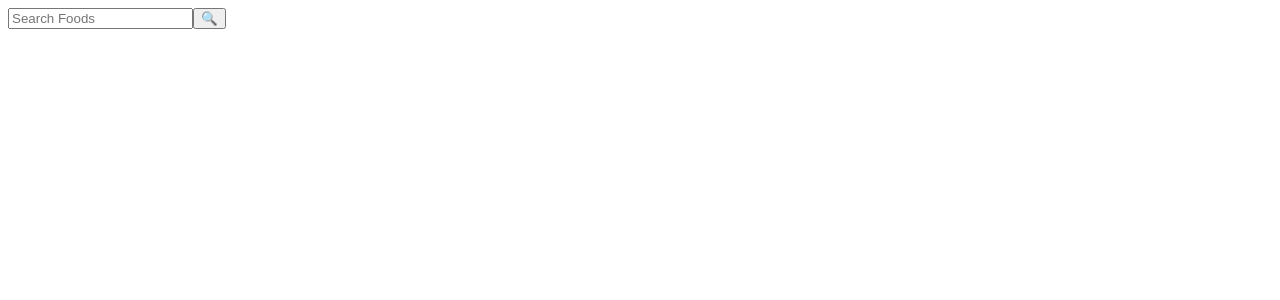
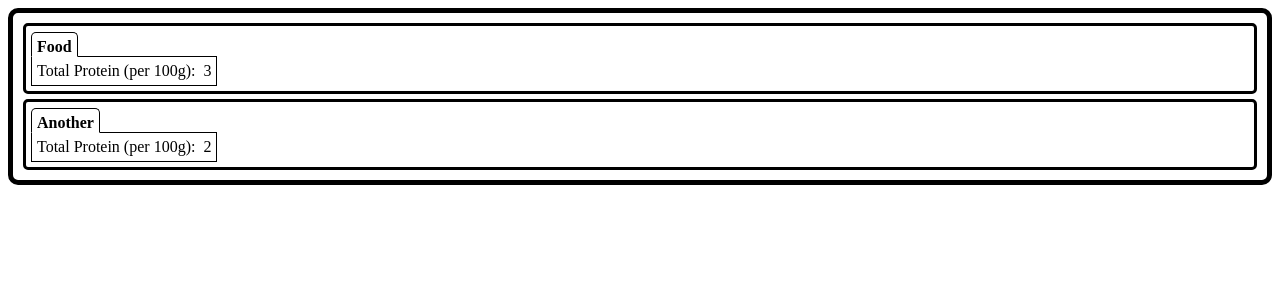
Before and after one commit to Nicholas-Gregory/ProteinHelper, a React (Vite) app in the folder client/: page / in a window 1280 px wide. Shown: the top 300 px of the page. Built offline with nearby package versions, Linux system fonts and the light colour scheme.

Commit message:
Component: FoodList; Stylesheet: style.css

```diff
--- a/client/src/App.jsx
+++ b/client/src/App.jsx
@@ -1,11 +1,27 @@
 import AminoLevelsViewer from "./AminoLevelsViewer";
 import AutoCompleteList from "./AutoCompleteList";
+import FoodList from "./FoodList";
 import SearchBar from "./SearchBar";
+
+import './style.css';
 
 export default function App({}) {
     return (
         <>
-            <SearchBar placeholderText={"Search Foods"} onSearch={term => console.log(term)} />
+            <FoodList foods={[
+                {
+                    _id: 1,
+                    name: 'Food',
+                    histidine: 2,
+                    isoleucine: 1
+                },
+                {
+                    _id: 2,
+                    name: 'Another',
+                    histidine: 1,
+                    isoleucine: 1
+                }
+            ]} onSelect={id => console.log(id)}/>
         </>
     )
 }
--- /dev/null
+++ b/client/src/FoodList.jsx
@@ -0,0 +1,46 @@
+export default function FoodList({ foods, onSelect }) {
+    return (
+        <div
+            className="list-container"
+        >
+            {foods.map(food =>
+                <div
+                    key={food._id}
+                    className="list-item"
+                    onClick={() => onSelect(food._id)}
+                    style={{
+                        cursor: 'grab'
+                    }}
+                >
+                    <div
+                        className="list-item-title"
+                    >
+                        {food.name}
+                    </div>
+                    <div
+                        className="list-item-content"
+                    >
+                        Total Protein (per 100g): &nbsp;
+                        {Object.keys(food).reduce((total, key) => {
+                            if ([
+                                    'histidine',
+                                    'isoleucine',
+                                    'leucine',
+                                    'lysine',
+                                    'methionine',
+                                    'phenylalanine',
+                                    'threonine',
+                                    'tryptophan',
+                                    'valine'
+                                ].includes(key)) {
+                                    return total + food[key];
+                                } else {
+                                    return 0;
+                                }
+                        }, 0)}
+                    </div>
+                </div>
+            )}
+        </div>
+    )
+}
--- a/client/src/SearchBar.jsx
+++ b/client/src/SearchBar.jsx
@@ -8,7 +8,7 @@ export default function SearchBar({ placeholderText, onSearch }) {
 
         setSearchTerm('');
 
-        onSearch(searchTerm);
+        if (searchTerm !== '') onSearch(searchTerm);
     }
 
     return (
--- /dev/null
+++ b/client/src/style.css
@@ -0,0 +1,34 @@
+.list-container {
+    border: thick solid black;
+    border-radius: 10px;
+    padding: 5px;
+}
+
+.list-item {
+    border: medium solid black;
+    border-radius: 5px;
+    margin: 5px;
+    padding: 5px;
+}
+
+.list-item-title {
+    font-weight: bold;
+    width: fit-content;
+    padding-top: 5px;
+    padding-left: 5px;
+    padding-right: 5px;
+    border-top-left-radius: 5px;
+    border-top-right-radius: 5px;
+    border-top: thin solid black;
+    border-left: thin solid black;
+    border-right: thin solid black;
+    border-bottom: thin solid white;
+    position: relative;
+    top: 1px;
+}
+
+.list-item-content {
+    border: thin solid black;
+    width: fit-content;
+    padding: 5px;
+}
```
